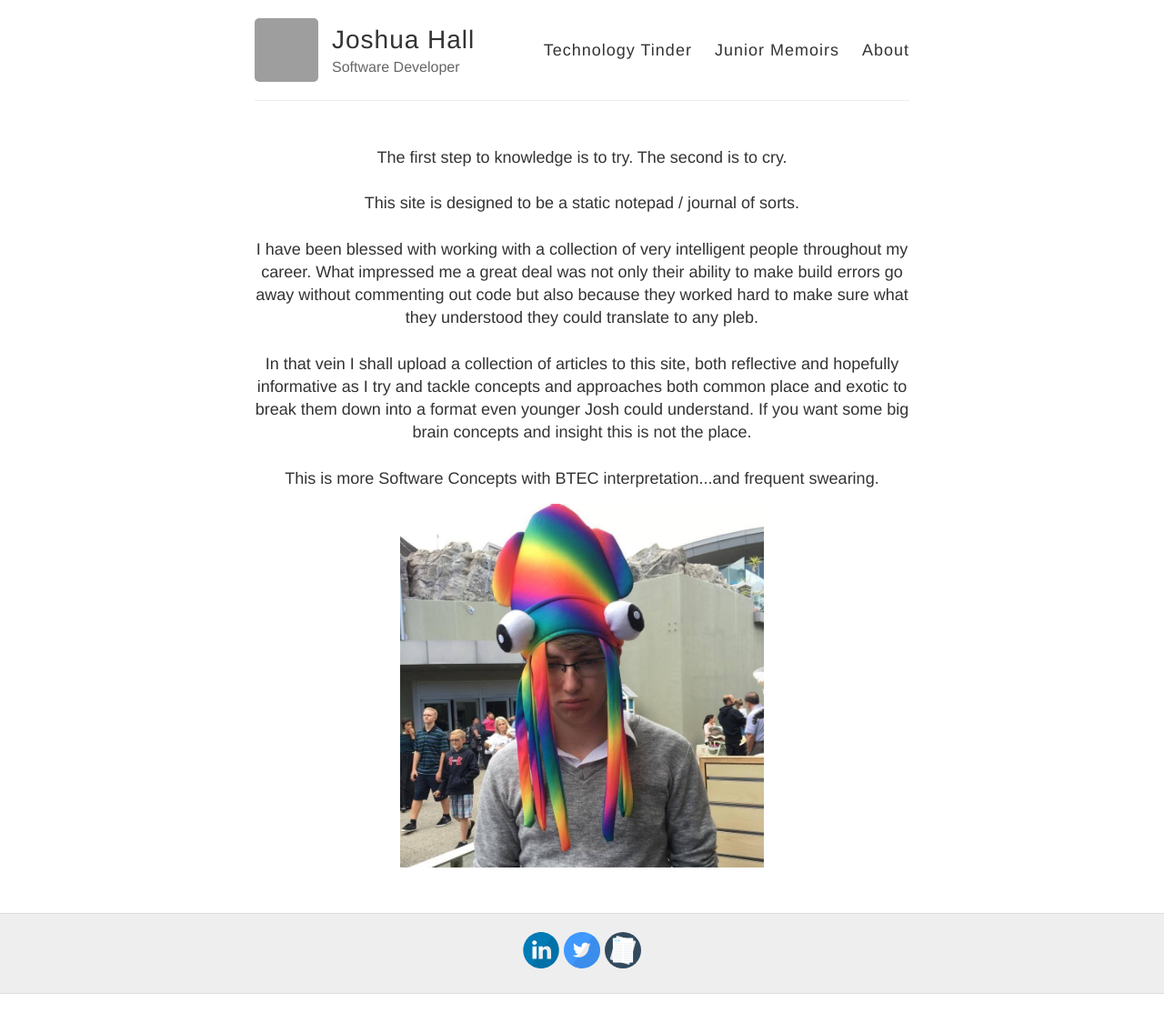
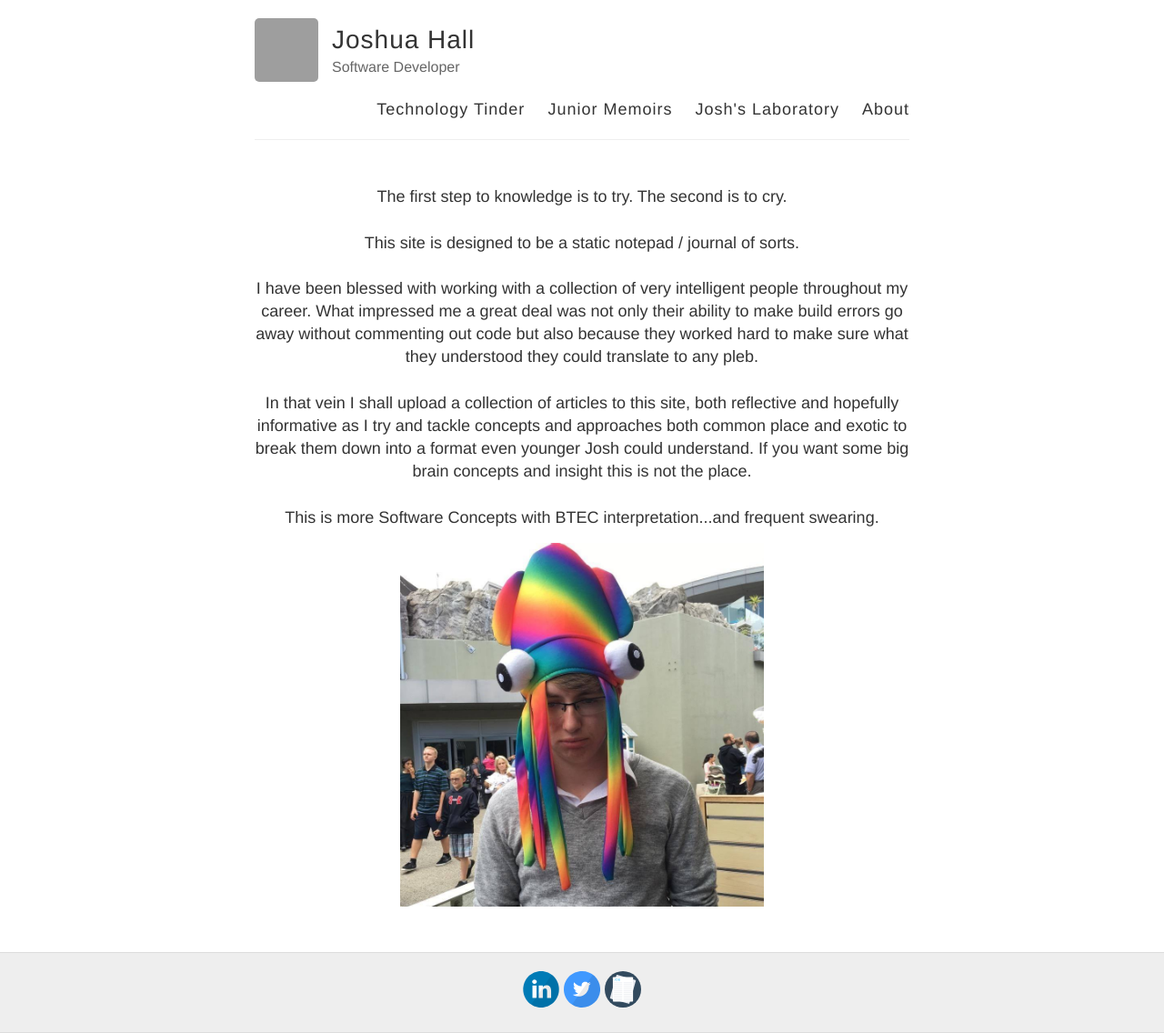
Before and after one commit to JoshuaHall1995/JoshuaHall1995.github.io, a Jekyll site: the page built from index.html, in a window 1280 px wide. Shown: the whole page at 91% size. Built offline with Jekyll 4.4.1, drawn with Linux system fonts in a browser that asks for light colours; before the commit the page ends 1093 px from its top, so only the background shows below that; grey boxes are pictures that could not be loaded.

Commit message:
Add the page link

```diff
--- a/_layouts/default.html
+++ b/_layouts/default.html
@@ -29,7 +29,7 @@
           <nav>
             <a href="{{ site.baseurl }}/technologyTinder">Technology Tinder</a>
             <a href="{{ site.baseurl }}/juniorMemoirs">Junior Memoirs</a>
-            <!-- <a href="{{ site.baseurl }}/joshsLaboratory">Josh's Laboratory</a> -->
+            <a href="{{ site.baseurl }}/joshsLaboratory">Josh's Laboratory</a>
             <a href="{{ site.baseurl }}/about">About</a>
           </nav>
         </header>
```
